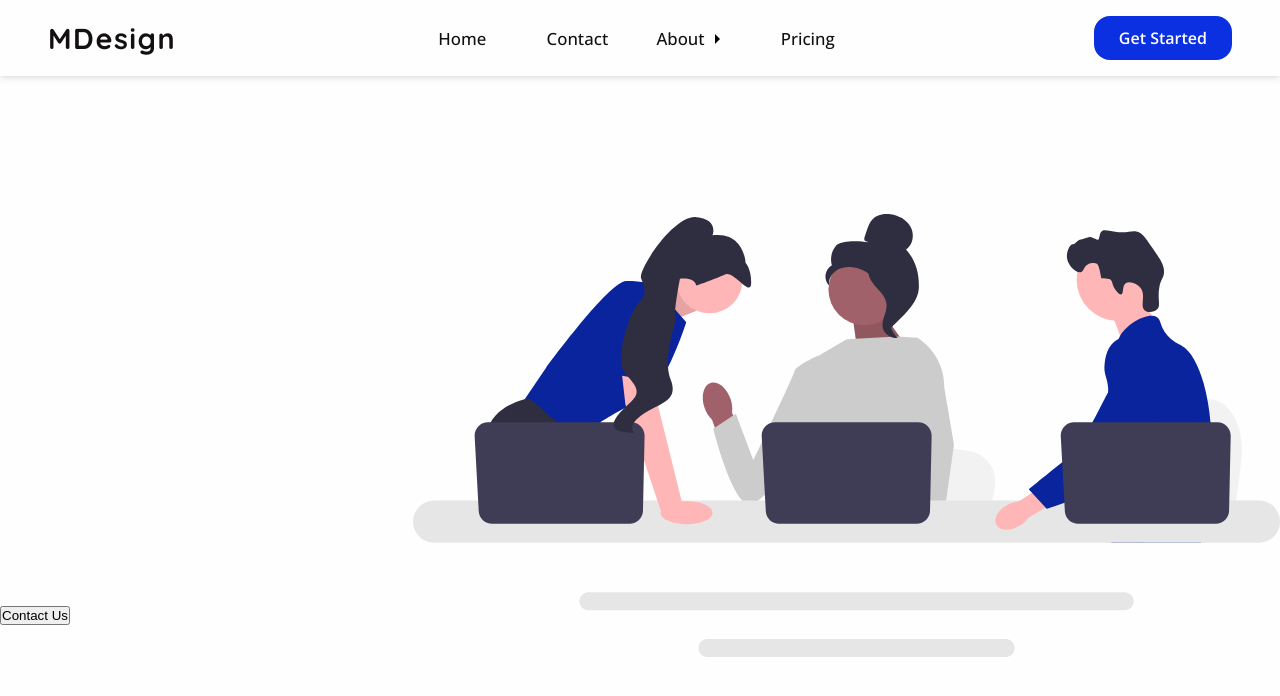
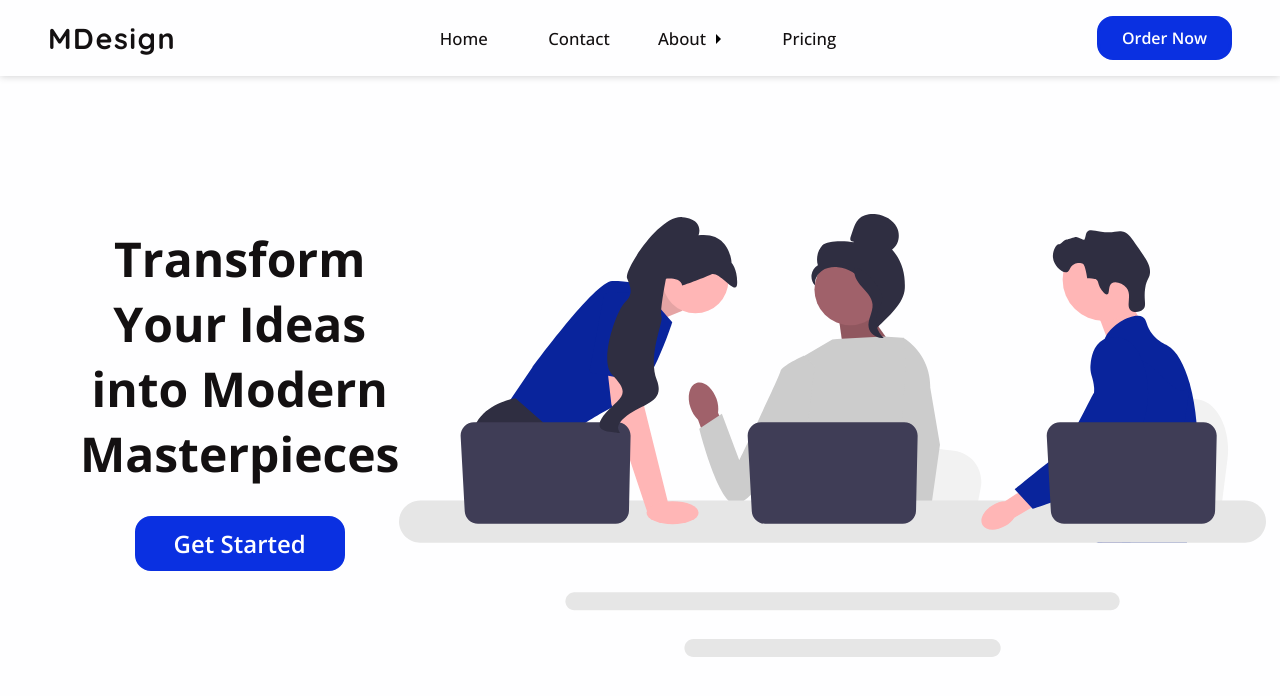
Before and after one commit to Luzefiru/modern-design-landing-page, a website built with webpack: page dist/index.html in a window 1280 px wide. Built offline with nearby package versions, Linux system fonts and the light colour scheme.

Commit message:
feat: add headline & cta button

```diff
--- a/dist/index.html
+++ b/dist/index.html
@@ -25,12 +25,14 @@
       </div>
       <a href="#" class="link"><button class="nav__links__btn">Pricing</button></a>
     </div>
-    <div class="nav__cta"><button class="nav__cta__btn">Get Started</button></div>
+    <div class="nav__cta"><button class="nav__cta__btn">Order Now</button></div>
   </nav>
   <main>
     <div class="hero-img"><img src="../res/hero.svg" alt="Hero Image"></div>
-    <div class="headline"></div>
-    <div class="cta"><button class="main__cta__btn">Contact Us</button></div>
+    <div class="headline">
+      Transform Your Ideas into Modern Masterpieces
+      <div class="cta"><button class="main__cta__btn">Get Started</button></div>
+    </div>
   </main>
 </body>
 </html>
--- a/dist/style.css
+++ b/dist/style.css
@@ -33,14 +33,45 @@ main {
   height: calc(100% - 76px);
   display: grid;
   grid-template-areas:
-    "headline img"
-    "cta img";
-  grid-template-columns: 1fr 2fr;
+    "left right";
+  grid-template-columns: 1fr 1fr;
   align-items: center;
+  padding: 0 5rem 0 5rem;
 }
 
 main .hero-img {
-  grid-area: img;
+  grid-area: right;
   align-items: center;
   justify-self: center;
 }
+
+main .headline {
+  grid-area: left;
+  font-size: 3rem;
+  font-weight: 700;
+  color: var(--text);
+  text-align: center;
+  position: relative;
+  top: -2.5rem;
+
+  display: flex;
+  flex-direction: column;
+  gap: 1rem;
+}
+
+main .main__cta__btn {
+  all: unset;
+  font-size: 1.5rem;
+  cursor: pointer;
+  padding: 8px 36px;
+  border-radius: 16px;
+  border: 3px solid var(--primary);
+  background-color: var(--primary);
+  color: var(--surface);
+  font-weight: 600;
+}
+
+.main__cta__btn:hover {
+  border: 3px solid var(--primary-variant);
+  background-color: var(--primary-variant);
+}
```
